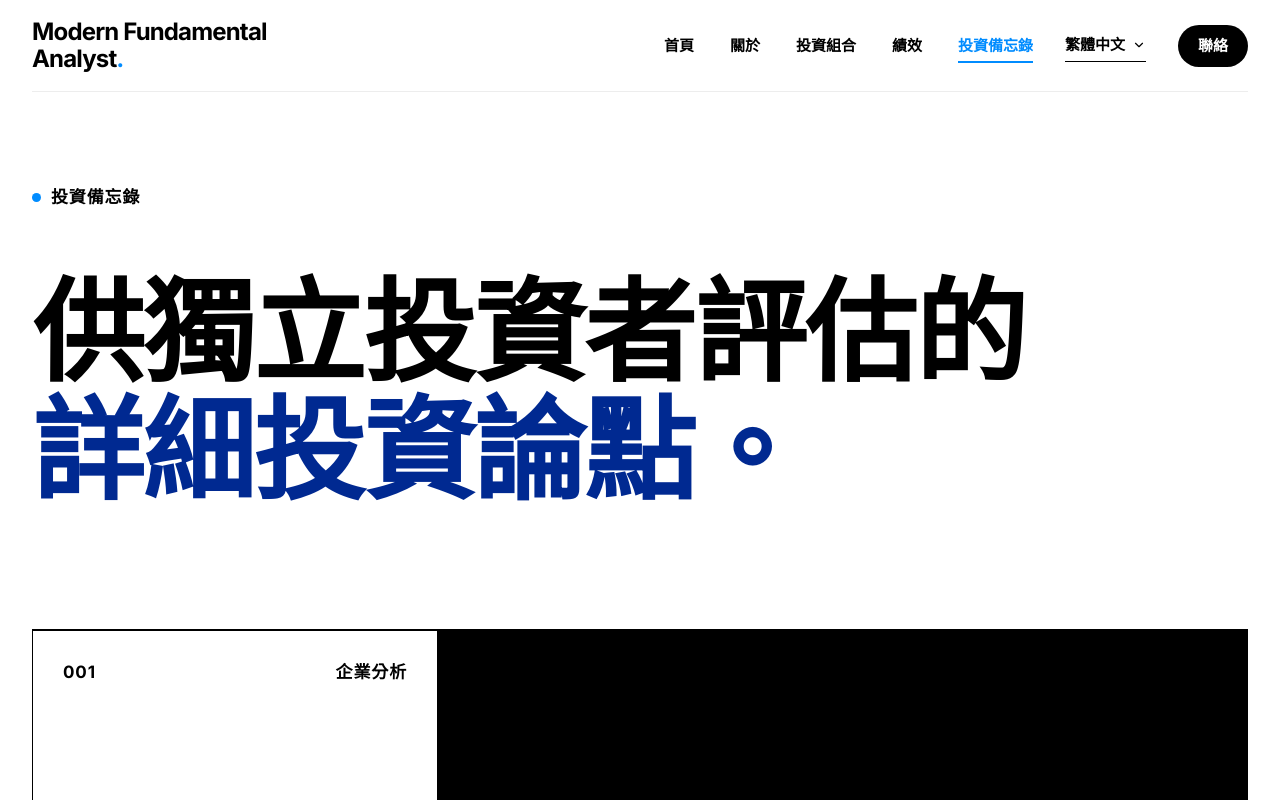
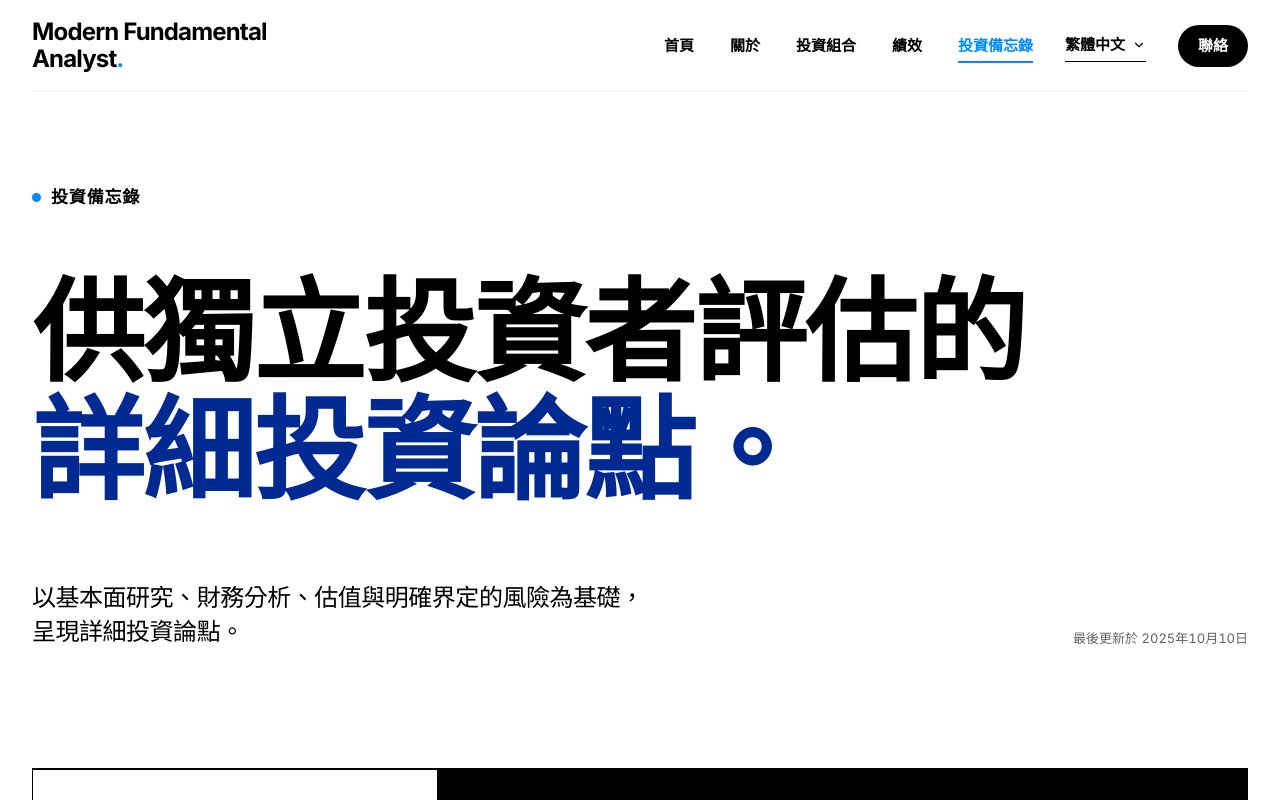
Before and after one commit to Tianyi0510/modern-fundamental-analyst, a Next.js app: page /zh-tw/memos in a window 1280 px wide. Shown: the top 800 px of the page. Built offline with nearby package versions, Linux system fonts and the light colour scheme.

Commit message:
Add memo index subtitle and update date

```diff
--- a/components/memo-list-page.tsx
+++ b/components/memo-list-page.tsx
@@ -2,21 +2,25 @@ import { MemoIndex } from "@/components/memo-index";
 import { SiteFooter } from "@/components/site-footer";
 import { SiteHeader } from "@/components/site-header";
 import { getMemos } from "@/data/memos";
+import { formatDate } from "@/lib/format";
 import { localeConfig, type Locale } from "@/lib/i18n";
 
 const copy = {
-  en: { eyebrow: "Investment Memos", title: "Detailed Theses for", emphasis: "Independent Investor Evaluation.", indexLabel: "View All Investment Memos" },
-  "zh-tw": { eyebrow: "投資備忘錄", title: "供獨立投資者評估的", emphasis: "詳細投資論點。", indexLabel: "查看所有投資備忘錄" },
-  "zh-cn": { eyebrow: "投资备忘录", title: "供独立投资者评估的", emphasis: "详细投资论点。", indexLabel: "查看所有投资备忘录" },
+  en: { eyebrow: "Investment Memos", title: "Detailed Theses for", emphasis: "Independent Investor Evaluation.", subtitle: "Detailed investment theses supported by fundamental research, financial analysis, valuation, and clearly defined risks.", updated: "Last updated on", indexLabel: "View All Investment Memos" },
+  "zh-tw": { eyebrow: "投資備忘錄", title: "供獨立投資者評估的", emphasis: "詳細投資論點。", subtitle: "以基本面研究、財務分析、估值與明確界定的風險為基礎，呈現詳細投資論點。", updated: "最後更新於", indexLabel: "查看所有投資備忘錄" },
+  "zh-cn": { eyebrow: "投资备忘录", title: "供独立投资者评估的", emphasis: "详细投资论点。", subtitle: "以基本面研究、财务分析、估值与明确界定的风险为基础，呈现详细投资论点。", updated: "最后更新于", indexLabel: "查看所有投资备忘录" },
 } as const;
 
 export function MemoListPage({ locale }: { locale: Locale }) {
   const text = copy[locale];
   const basePath = `${localeConfig[locale].prefix}/memos`;
+  const memos = getMemos(locale);
+  const latestPublishedAt = memos.reduce((latest, memo) => memo.publishedAt > latest ? memo.publishedAt : latest, "");
+  const lastUpdated = latestPublishedAt ? formatDate(latestPublishedAt, locale) : "—";
 
   return <main className="memos-page" id="main-content"><SiteHeader locale={locale} />
-    <section className="page-hero shell"><p className="eyebrow"><span /> {text.eyebrow}</p><h1>{text.title}<br /><em>{text.emphasis}</em></h1></section>
-    <MemoIndex memos={getMemos(locale)} locale={locale} label={text.indexLabel} basePath={basePath} />
+    <section className="page-hero shell"><p className="eyebrow"><span /> {text.eyebrow}</p><h1>{text.title}<br /><em>{text.emphasis}</em></h1><div className="page-intro"><p>{text.subtitle}</p><small className="date-text">{text.updated} {lastUpdated}</small></div></section>
+    <MemoIndex memos={memos} locale={locale} label={text.indexLabel} basePath={basePath} />
     <SiteFooter locale={locale} />
   </main>;
 }
```
Also changed, not shown: 2 other files (tests, documents, lock files or other folders).
